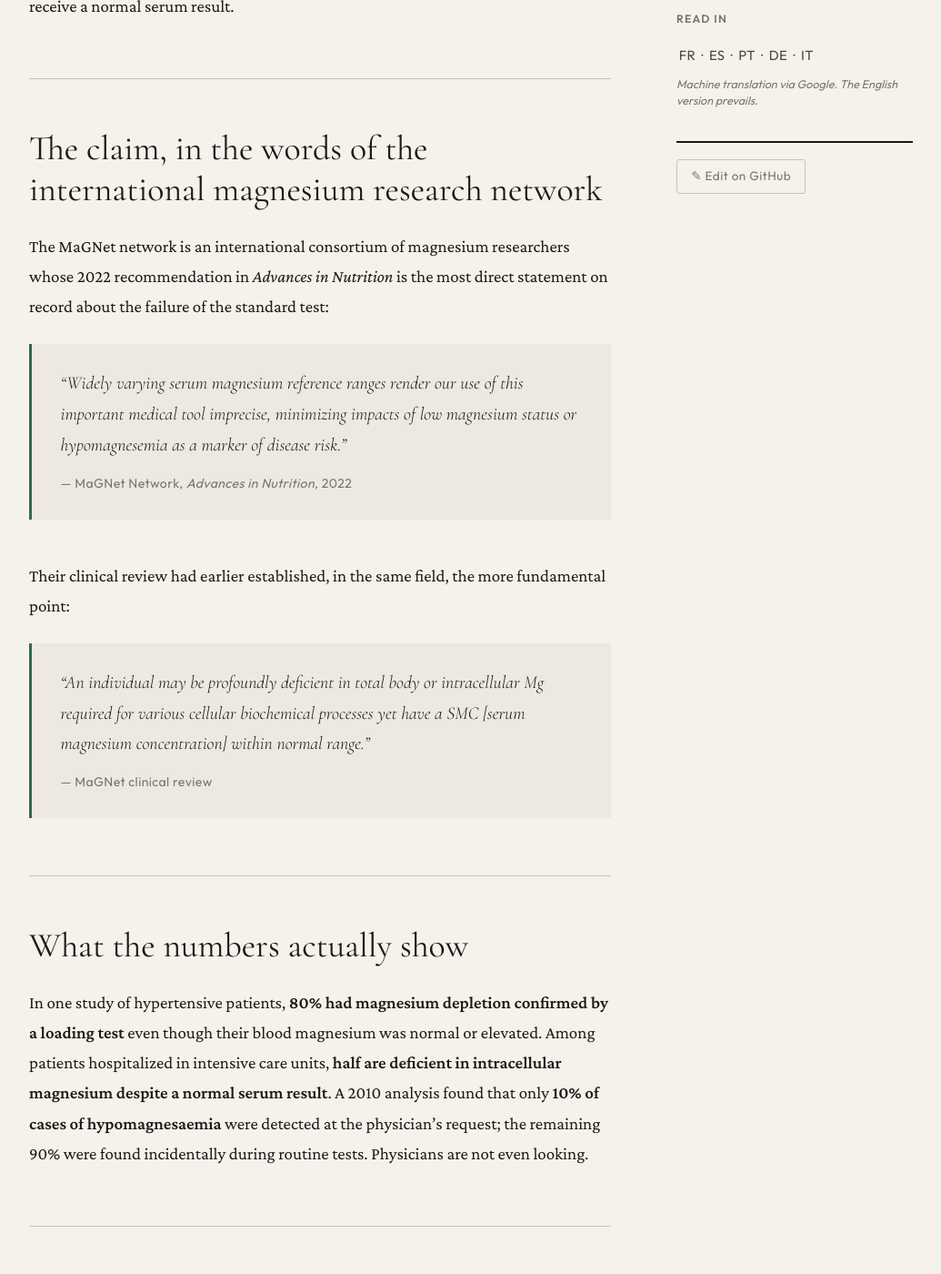
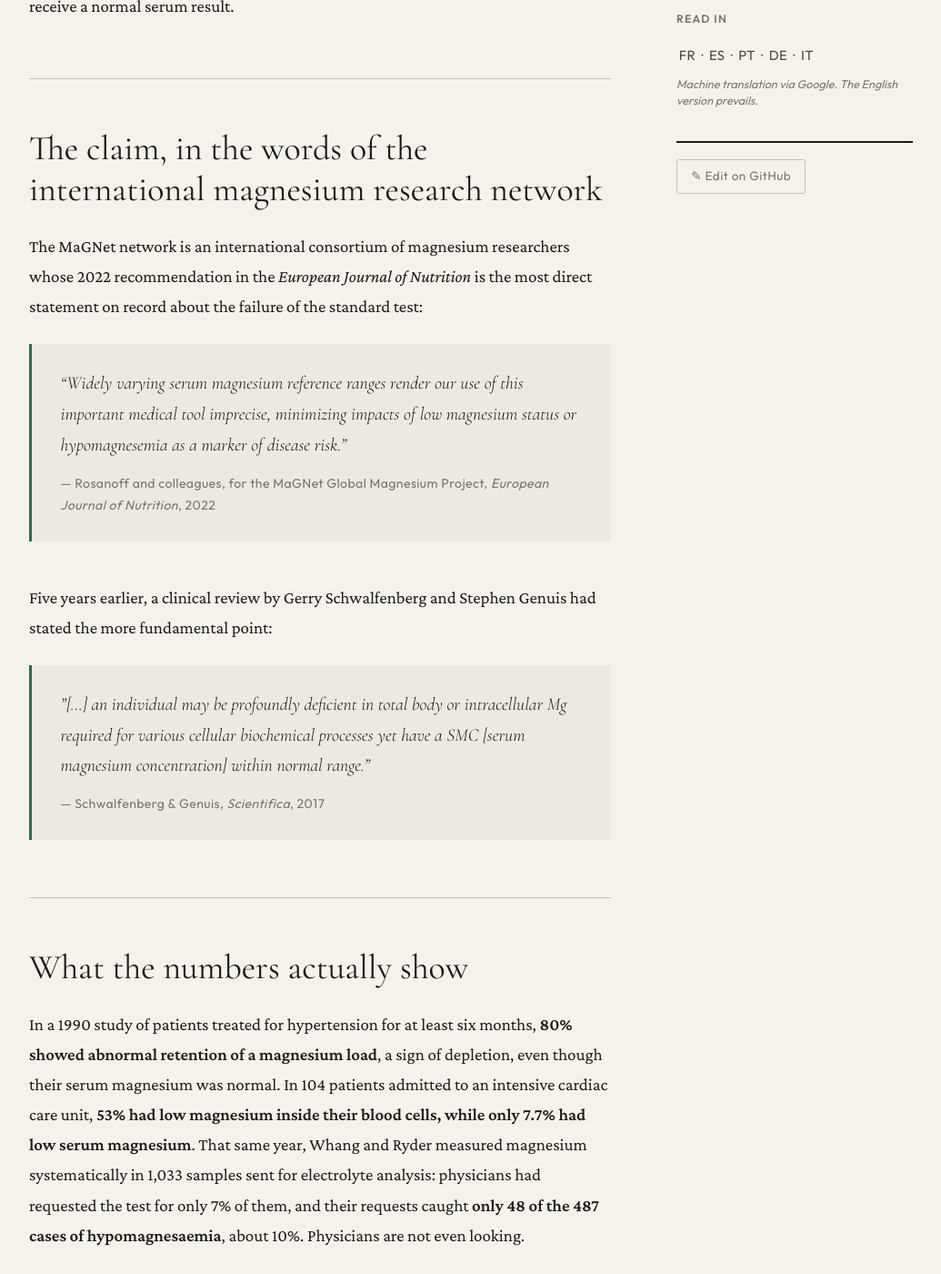
Before and after one commit to PerigGouanvic/physiological-rights, a Jekyll site: the page built from _did-you-know/magnesium-serum-test-misses-99-percent.md, in a window 1280 px wide and 1400 px high, scrolled down 491 px. Shown: the whole window at 91% size, without its empty margins (122-1157 px from the left). Built offline with Jekyll 4.4.1, drawn with Linux system fonts in a browser that asks for light colours.

Commit message:
fix(magnesium): correct journal, attributions, years and study populations
- MaGNet 2022 recommendation: European Journal of Nutrition 61(7), not Advances in Nutrition
- 'profoundly deficient' quote: Schwalfenberg & Genuis, Scientifica 2017, not MaGNet; mark fragment
- 10% detection finding: Whang & Ryder, JAMA 1990 (not 2010); systematic vs requested testing, not incidental
- ICU figure: Ryzen et al. 1986, 104 cardiac ICU patients, 53% low mononuclear Mg vs 7.7% low serum
- Hypertension 80%: serum normal, not 'normal or elevated' (Seelig CB 1990)
- Timeline: 2.4 billion with inadequate intake, not 'deficient'
- Add primary references 30-32

Verified against PubMed/EuropePMC records, 2026-11-18. Audit trail: origin/audit/references-2026-11.

Co-Authored-By: Claude Opus 5.5 <noreply@anthropic.com>

```diff
--- a/_did-you-know/magnesium-serum-test-misses-99-percent.md
+++ b/_did-you-know/magnesium-serum-test-misses-99-percent.md
@@ -9,7 +9,7 @@ tags:
   - reference-ranges
   - primary-care
 date: 2026-09-08
-description: "The international MaGNet network wrote in Advances in Nutrition in 2022 that widely varying serum magnesium reference ranges make the test imprecise, minimizing the impact of hypomagnesemia as a marker of disease risk. Less than 1% of body magnesium is in the blood. A person can be profoundly deficient with a normal serum result."
+description: "Researchers of the international MaGNet network wrote in the European Journal of Nutrition in 2022 that widely varying serum magnesium reference ranges make the test imprecise, minimizing the impact of hypomagnesemia as a marker of disease risk. Less than 1% of body magnesium is in the blood. A person can be profoundly deficient with a normal serum result."
 ---
 
 # Did you know…
@@ -18,21 +18,21 @@ description: "The international MaGNet network wrote in Advances in Nutrition in
 
 ## The claim, in the words of the international magnesium research network
 
-The MaGNet network is an international consortium of magnesium researchers whose 2022 recommendation in *Advances in Nutrition* is the most direct statement on record about the failure of the standard test:
+The MaGNet network is an international consortium of magnesium researchers whose 2022 recommendation in the *European Journal of Nutrition* is the most direct statement on record about the failure of the standard test:
 
 > *"Widely varying serum magnesium reference ranges render our use of this important medical tool imprecise, minimizing impacts of low magnesium status or hypomagnesemia as a marker of disease risk."*
 >
-> — MaGNet Network, *Advances in Nutrition*, 2022
+> — Rosanoff and colleagues, for the MaGNet Global Magnesium Project, *European Journal of Nutrition*, 2022
 
-Their clinical review had earlier established, in the same field, the more fundamental point:
+Five years earlier, a clinical review by Gerry Schwalfenberg and Stephen Genuis had stated the more fundamental point:
 
-> *"An individual may be profoundly deficient in total body or intracellular Mg required for various cellular biochemical processes yet have a SMC [serum magnesium concentration] within normal range."*
+> *"[…] an individual may be profoundly deficient in total body or intracellular Mg required for various cellular biochemical processes yet have a SMC [serum magnesium concentration] within normal range."*
 >
-> — MaGNet clinical review
+> — Schwalfenberg & Genuis, *Scientifica*, 2017
 
 ## What the numbers actually show
 
-In one study of hypertensive patients, **80% had magnesium depletion confirmed by a loading test** even though their blood magnesium was normal or elevated. Among patients hospitalized in intensive care units, **half are deficient in intracellular magnesium despite a normal serum result**. A 2010 analysis found that only **10% of cases of hypomagnesaemia** were detected at the physician's request; the remaining 90% were found incidentally during routine tests. Physicians are not even looking.
+In a 1990 study of patients treated for hypertension for at least six months, **80% showed abnormal retention of a magnesium load**, a sign of depletion, even though their serum magnesium was normal. In 104 patients admitted to an intensive cardiac care unit, **53% had low magnesium inside their blood cells, while only 7.7% had low serum magnesium**. That same year, Whang and Ryder measured magnesium systematically in 1,033 samples sent for electrolyte analysis: physicians had requested the test for only 7% of them, and their requests caught **only 48 of the 487 cases of hypomagnesaemia**, about 10%. Physicians are not even looking.
 
 ## The recommendation nobody has adopted
 
```
Also changed, not shown: _critique/the-hunger-we-dont-see.md (+1 -1 lines), _rights/magnesium.md (+10 -8 lines).
